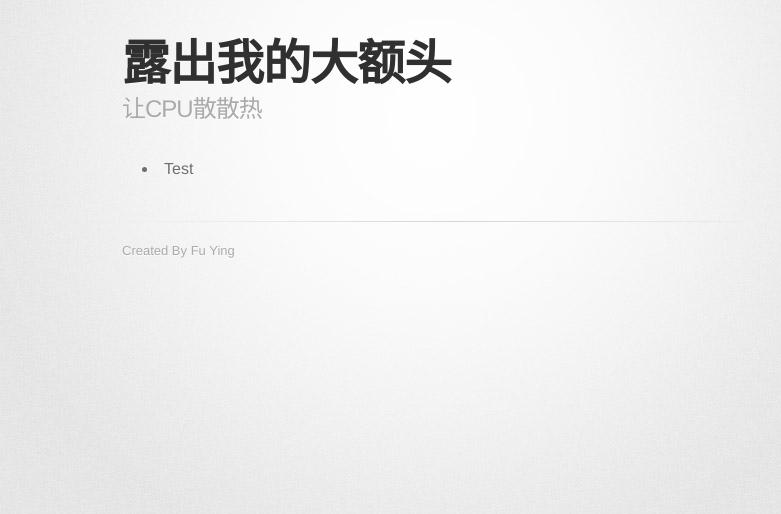
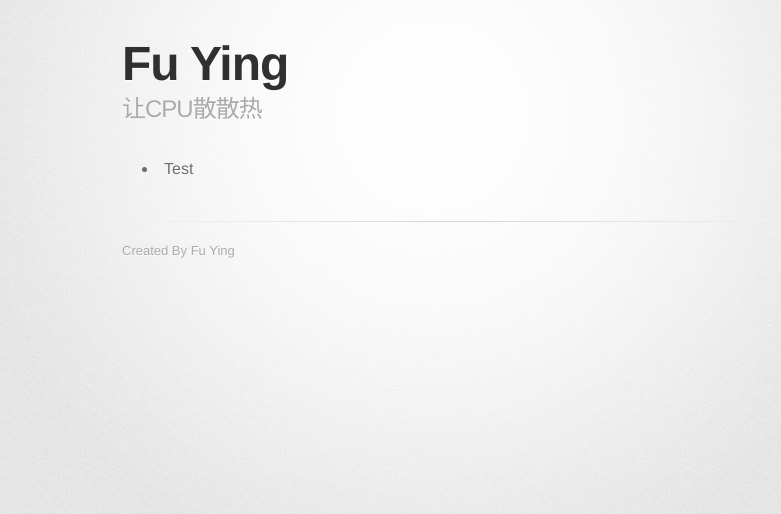
Before and after one commit to xianfuying/xianfuying.github.com, a plain HTML site: page index.html in a window 1280 px wide. Shown: the whole page, without its empty margins (208-989 px from the left). Drawn offline with Linux system fonts and the light colour scheme; a web font is replaced by a local one.

Commit message:
modify the title

```diff
--- a/index.html
+++ b/index.html
@@ -10,7 +10,7 @@
     <!--[if lt IE 9]>
     <script src="//html5shiv.googlecode.com/svn/trunk/html5.js"></script>
     <![endif]-->
-    <title>露出我的大额头 by xianfuying</title>
+    <title>Fu Ying by xianfuying</title>
   </head>
 
   <body>
@@ -18,7 +18,7 @@
       <div class="inner">
 
         <header>
-          <h1>露出我的大额头</h1>
+          <h1>Fu Ying</h1>
           <h2>让CPU散散热</h2>
         </header>
 
```
